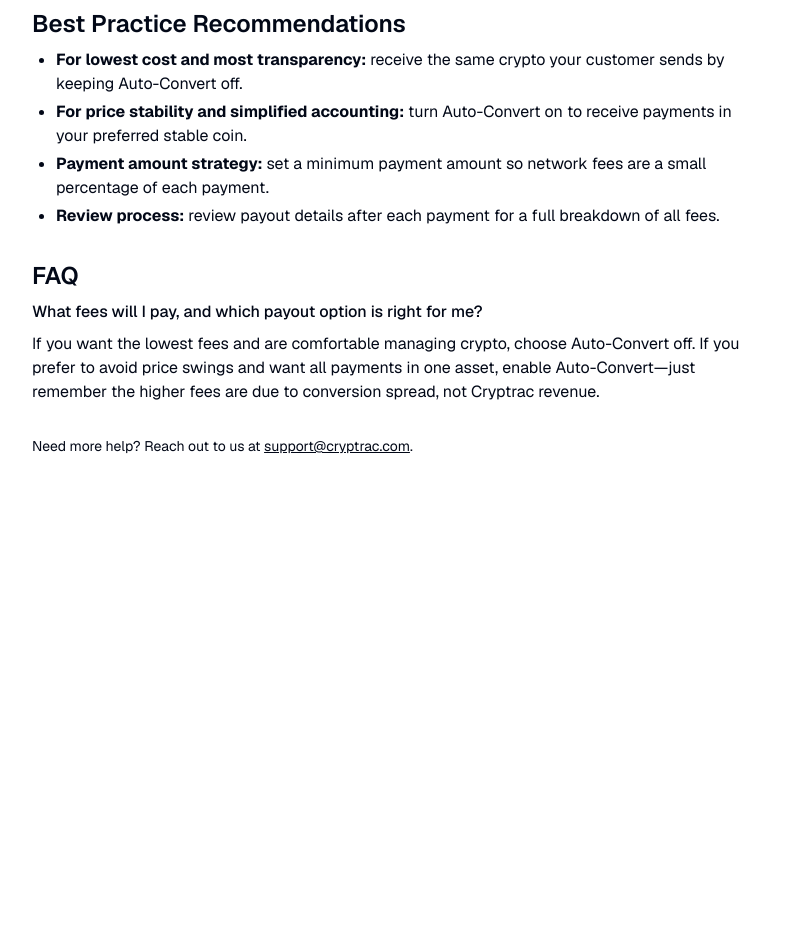
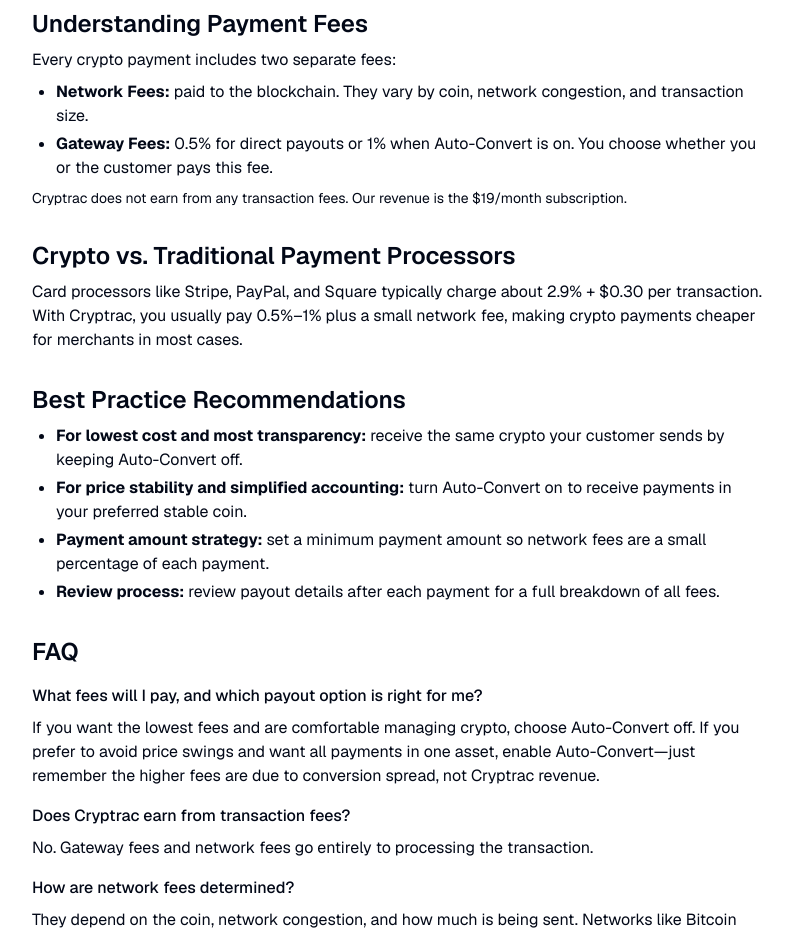
Before and after one commit to CryptracSolutions/cryptrac, a Next.js app: page /help in a window 1280 px wide. Shown: the part 220-1155 px from the top of the page, without its empty margins (240-1029 px from the left). Before the commit the page ends 800 px from the top, so only its background shows below. Built offline with nearby package versions, Linux system fonts and the light colour scheme.

Commit message:
Phase 6.5 Updates 2

```diff
--- a/app/help/page.tsx
+++ b/app/help/page.tsx
@@ -16,6 +16,40 @@ export default function HelpPage() {
           Cryptrac does not handle refunds. Any refund or dispute is strictly
           between you and your customer. Because payments are made directly
           to your wallet, chargebacks are not possible.
+        </p>
+      </section>
+
+      <section className="space-y-2">
+        <h2 className="text-2xl font-semibold">Understanding Payment Fees</h2>
+        <p>
+          Every crypto payment includes two separate fees:
+        </p>
+        <ul className="list-disc pl-6 space-y-1">
+          <li>
+            <strong>Network Fees:</strong> paid to the blockchain. They vary by
+            coin, network congestion, and transaction size.
+          </li>
+          <li>
+            <strong>Gateway Fees:</strong> 0.5% for direct payouts or 1% when
+            Auto-Convert is on. You choose whether you or the customer pays
+            this fee.
+          </li>
+        </ul>
+        <p className="text-sm text-muted-foreground">
+          Cryptrac does not earn from any transaction fees. Our revenue is the
+          $19/month subscription.
+        </p>
+      </section>
+
+      <section className="space-y-2">
+        <h2 className="text-2xl font-semibold">
+          Crypto vs. Traditional Payment Processors
+        </h2>
+        <p>
+          Card processors like Stripe, PayPal, and Square typically charge about
+          2.9% + $0.30 per transaction. With Cryptrac, you usually pay 0.5%–1%
+          plus a small network fee, making crypto payments cheaper for merchants
+          in most cases.
         </p>
       </section>
 
@@ -41,17 +75,31 @@ export default function HelpPage() {
         </ul>
       </section>
 
-      <section className="space-y-2">
+      <section className="space-y-4">
         <h2 className="text-2xl font-semibold">FAQ</h2>
+        <div className="space-y-2">
           <p className="font-medium">
             What fees will I pay, and which payout option is right for me?
           </p>
           <p>
             If you want the lowest fees and are comfortable managing crypto,
-          choose Auto-Convert off. If you prefer to avoid price swings and want
-          all payments in one asset, enable Auto-Convert—just remember the higher
-          fees are due to conversion spread, not Cryptrac revenue.
+            choose Auto-Convert off. If you prefer to avoid price swings and
+            want all payments in one asset, enable Auto-Convert—just remember
+            the higher fees are due to conversion spread, not Cryptrac revenue.
           </p>
+        </div>
+        <div className="space-y-2">
+          <p className="font-medium">Does Cryptrac earn from transaction fees?</p>
+          <p>No. Gateway fees and network fees go entirely to processing the transaction.</p>
+        </div>
+        <div className="space-y-2">
+          <p className="font-medium">How are network fees determined?</p>
+          <p>
+            They depend on the coin, network congestion, and how much is being
+            sent. Networks like Bitcoin and Ethereum cost more, while Solana,
+            Base, or BNB are usually just a few cents.
+          </p>
+        </div>
       </section>
 
       <p className="text-sm text-muted-foreground">
```
Also changed, not shown: 1 other file (tests, documents, lock files or other folders). Lines whose indentation alone changed are shown as unchanged.
